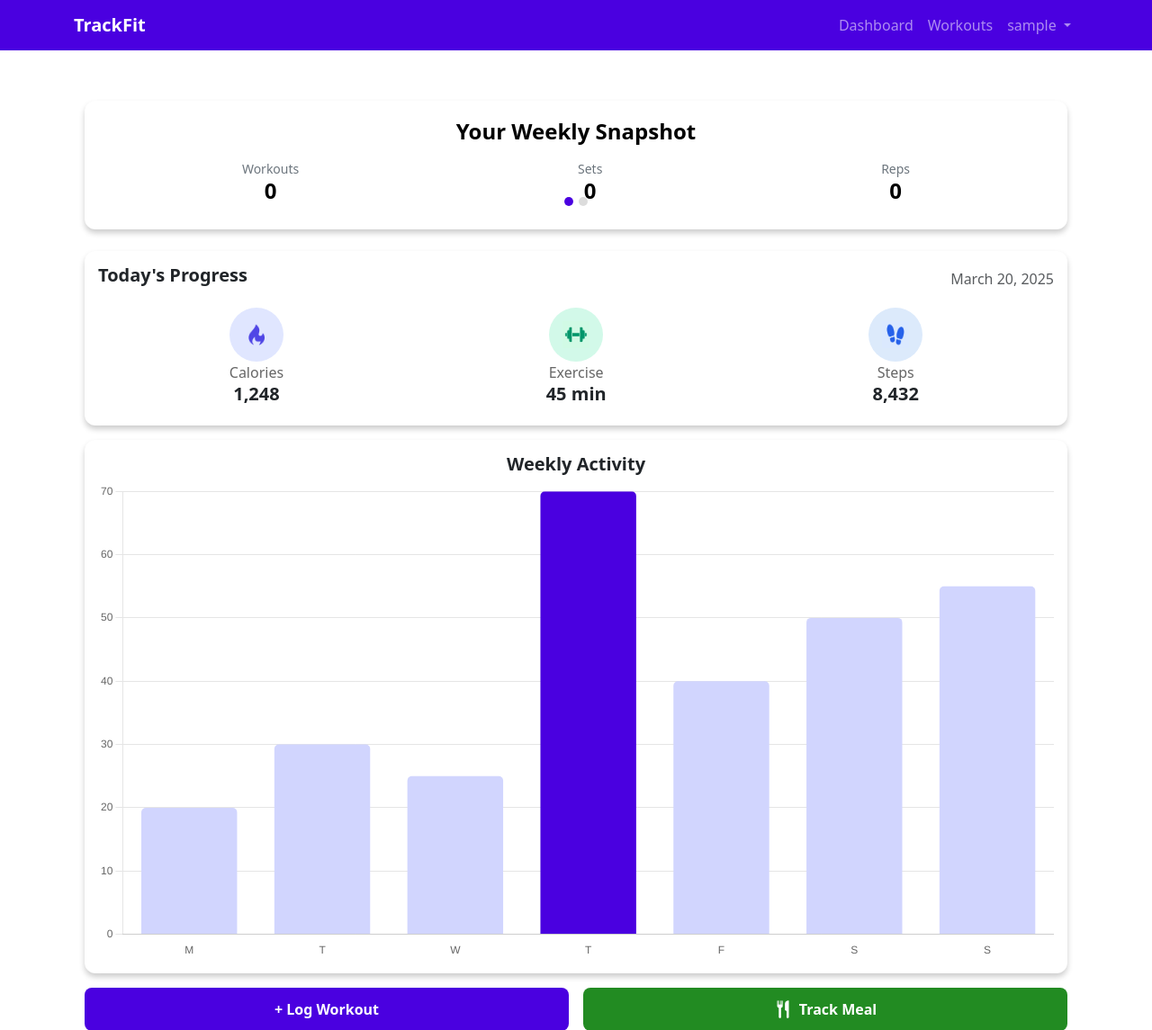
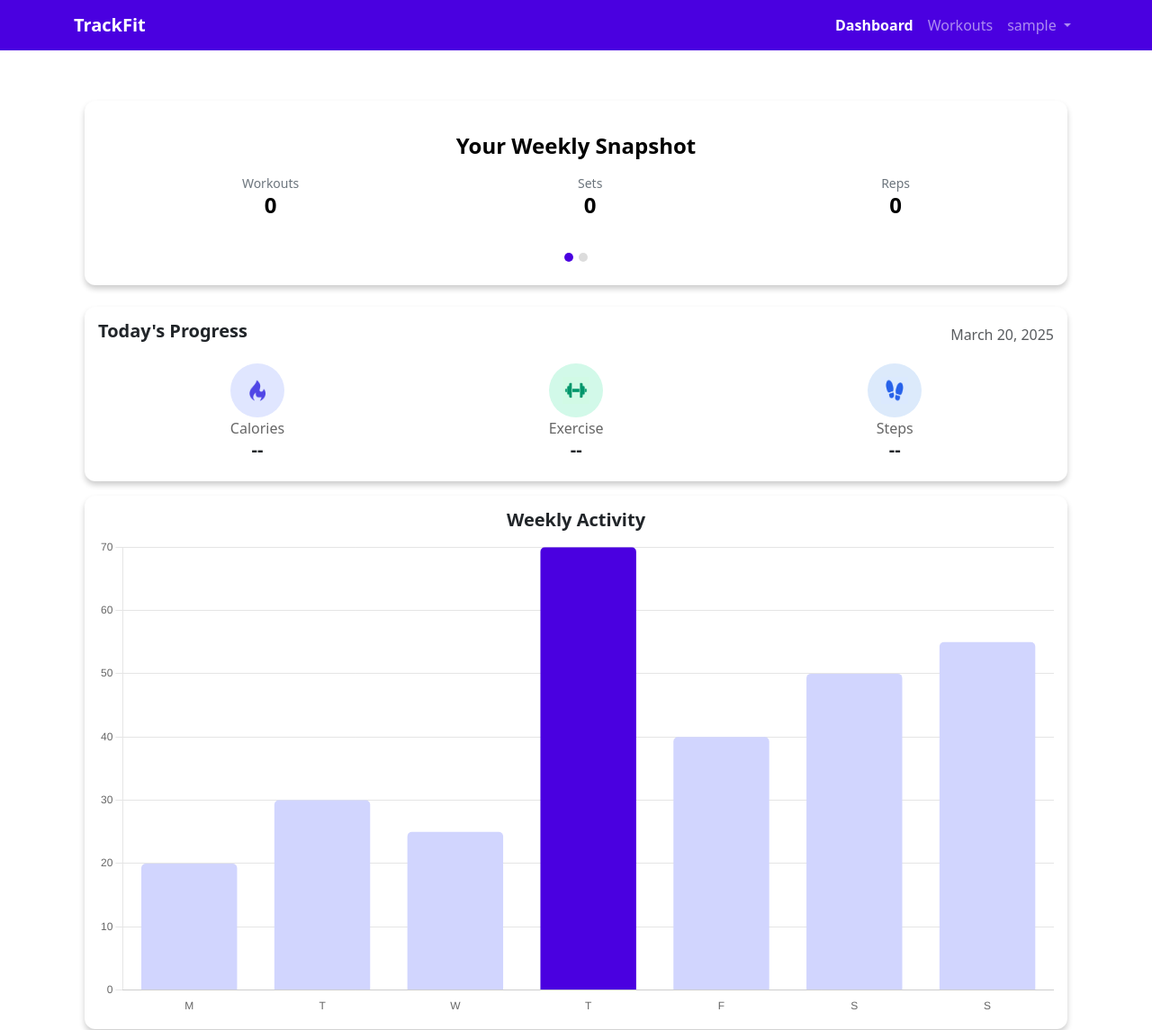
Before and after one commit to Jeoshyung/csci42-gym-app, a Django app: page / in a window 1280 px wide. Shown: the top 1145 px of the page at 90% size. Run offline with Django 5.2, Linux system fonts and the light colour scheme; the visitor is signed in with stand-in values (Sample User, id 1); data that the repository does not hold is empty; some libraries are stand-ins or nearby versions.

Commit message:
Adjustments on frontend

```diff
--- a/core/static/css/index.css
+++ b/core/static/css/index.css
@@ -4,6 +4,10 @@
     border-radius: 12px;
     box-shadow: 0 4px 6px rgba(0, 0, 0, 0.2);
     overflow: hidden;
+}
+
+.carousel-indicators {
+    position: static;
 }
 
 /* Carousel Indicators */
--- a/core/templates/base.html
+++ b/core/templates/base.html
@@ -21,7 +21,7 @@
                 <ul class="navbar-nav ms-auto align-items-center">
                     {% if user.is_authenticated %}
                         <li class="nav-item">
-                            <a class="nav-link {% if request.path == '/dashboard/' %}fw-bold active{% endif %}" href="#">Dashboard</a>
+                            <a class="nav-link {% if request.path == '/' %}fw-bold active{% endif %}" href="{% url 'index' %}">Dashboard</a>
                         </li>
                         <li class="nav-item">
                             <a class="nav-link {% if request.path == '/workouts/' %}fw-bold active{% endif %}" href="{% url 'workouts' %}">Workouts</a>
--- a/core/templates/index.html
+++ b/core/templates/index.html
@@ -13,14 +13,9 @@
 <body>
     <div class="container mt-4">
         <div id="dashboardCarousel" class="carousel slide mb-4">
-            <!-- Indicators -->
-            <div class="carousel-indicators">
-                <button type="button" data-bs-target="#dashboardCarousel" data-bs-slide-to="0" class="active" aria-current="true"></button>
-                <button type="button" data-bs-target="#dashboardCarousel" data-bs-slide-to="1"></button>
-            </div>
 
             <!-- Carousel Items -->
-            <div class="carousel-inner">
+            <div class="carousel-inner mt-3">
                 <!-- First Slide: Weekly Progress -->
                 <div class="carousel-item active">
                     <h5 class="fw-bold">Your Weekly Snapshot</h5>
@@ -55,6 +50,11 @@
                     <a href="{% url 'add_goal' %}" class="btn btn-primary mt-3">Add a Goal</a>
                 </div>
             </div>
+            <!-- Indicators -->
+            <div class="carousel-indicators">
+                <button type="button" data-bs-target="#dashboardCarousel" data-bs-slide-to="0" class="active" aria-current="true"></button>
+                <button type="button" data-bs-target="#dashboardCarousel" data-bs-slide-to="1"></button>
+            </div>
         </div>
 
         <div class="dashboard-card mt-3">
@@ -70,21 +70,21 @@
                         <img src="{% static 'images/button_icons/calories.png' %}" class="icon-overlay" alt="Calories">
                     </div>
                     <p class="mb-0">Calories</p>
-                    <h5 class="fw-bold">1,248</h5>
+                    <h5 class="fw-bold">--</h5>
                 </div>
                 <div class="progress-item">
                     <div class="icon-circle icon-green">
                         <img src="{% static 'images/button_icons/exercise.png' %}" class="icon-overlay" alt="Exercise">
                     </div>
                     <p class="mb-0">Exercise</p>
-                    <h5 class="fw-bold">45 min</h5>
+                    <h5 class="fw-bold">--</h5>
                 </div>
                 <div class="progress-item">
                     <div class="icon-circle icon-purple">
                         <img src="{% static 'images/button_icons/steps.png' %}" class="icon-overlay" alt="Steps">
                     </div>
                     <p class="mb-0">Steps</p>
-                    <h5 class="fw-bold">8,432</h5>
+                    <h5 class="fw-bold">--</h5>
                 </div>
             </div>
         </div>
```
